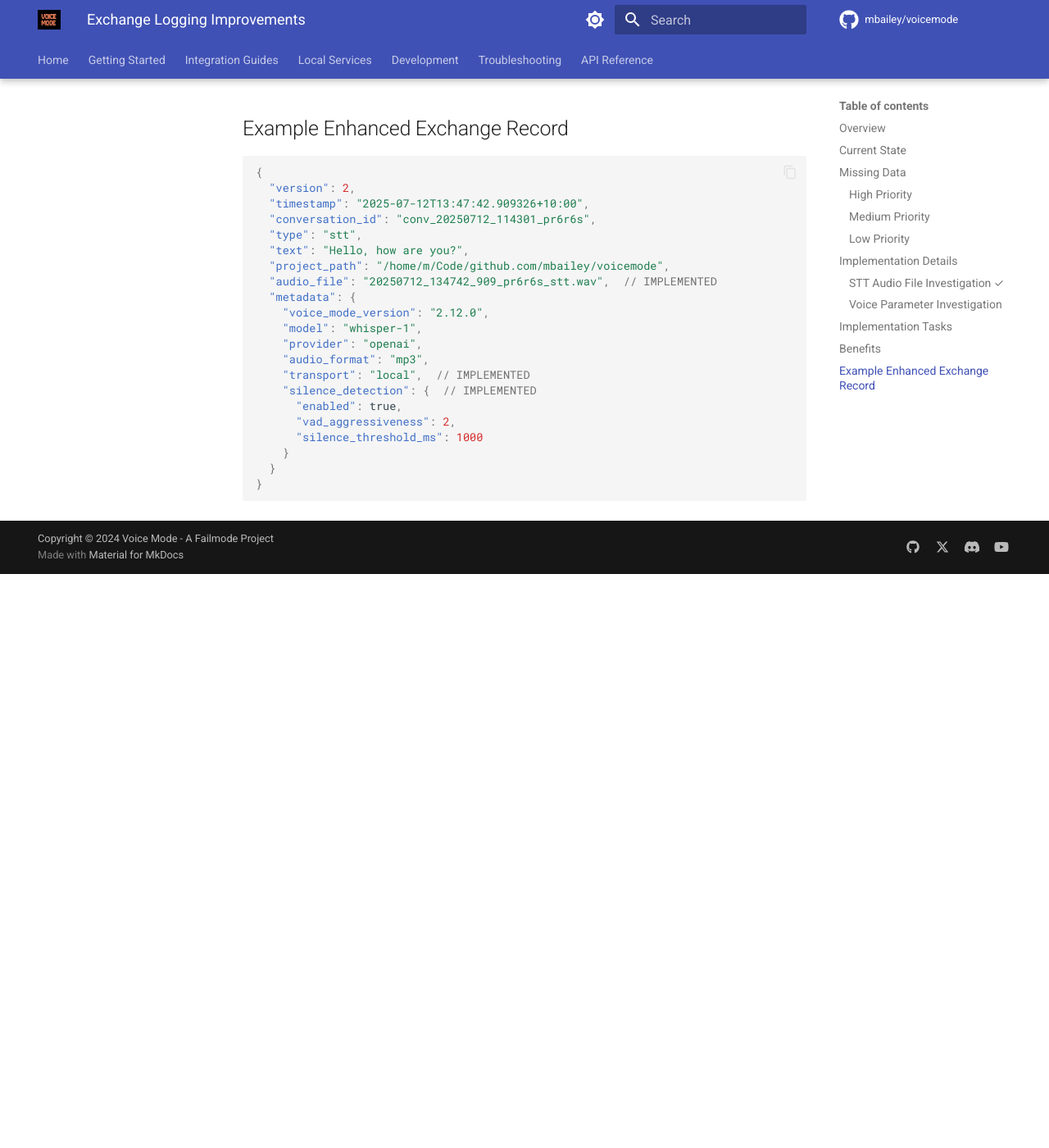
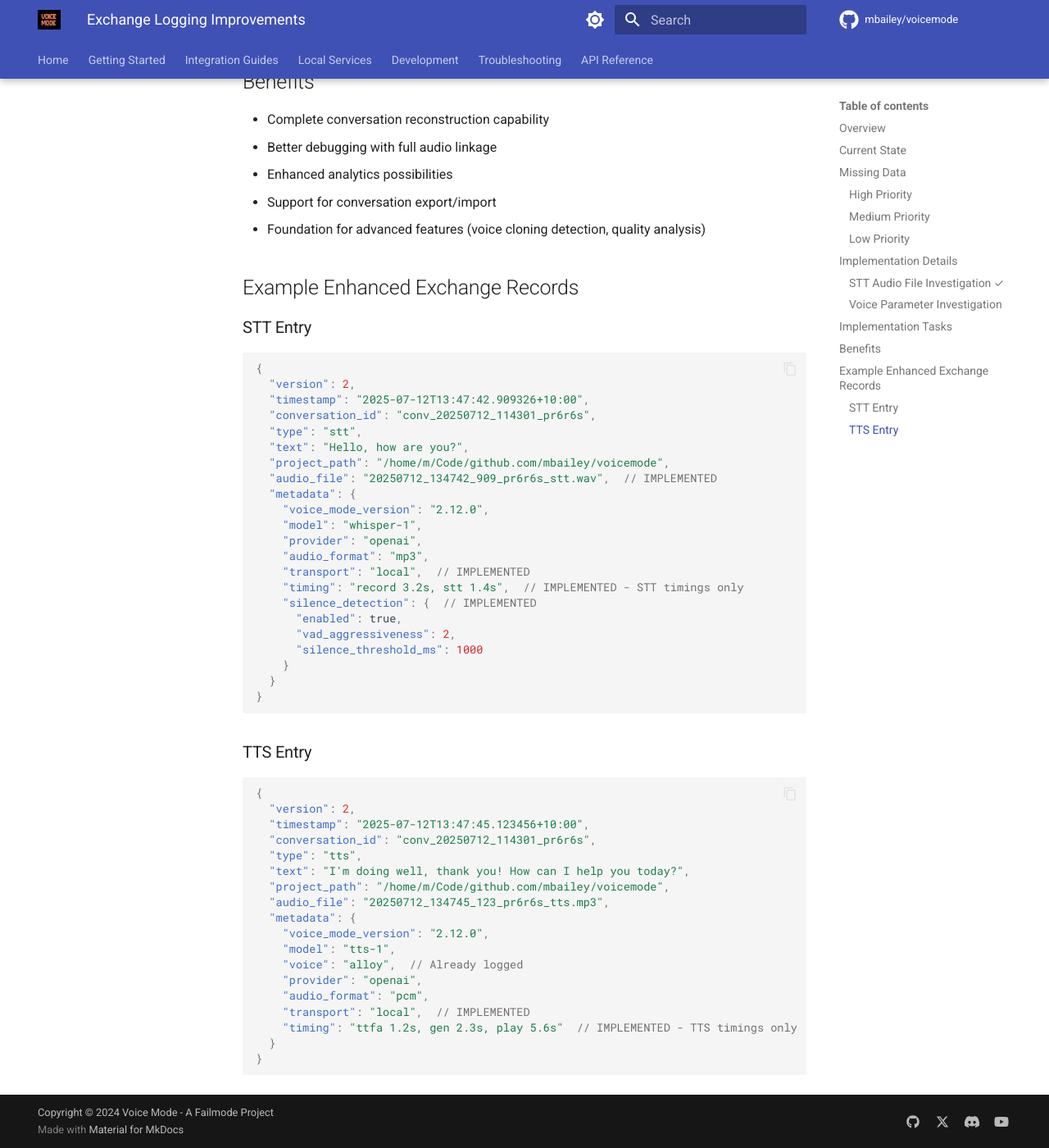
Before and after one commit to x85446/voicemode, an MkDocs documentation site: the page built from docs/tasks/exchange-logging-improvements/README.md, in a window 1280 px wide and 1400 px high, scrolled down 2336 px. Shown: the whole window at 82% size. Built offline with MkDocs 1.6.1 and Material for MkDocs 9.7.7, drawn with Linux system fonts in a browser that asks for light colours; comment, search, counter and statistics services are not loaded; before the commit the page ends 3036 px from its top, so only the background shows below that; some of the changed text lies outside the part shown.

Commit message:
feat: Split timing metrics between STT and TTS entries
- STT entries now log recording time and STT processing time
- TTS entries now log TTFA, generation, and playback time
- Removed total time from individual entries (conversation-level metric)
- Added scripts for viewing exchange logs:
  - scripts/tail-exchanges: Simple colored tail
  - scripts/tail-exchanges-pretty: Advanced viewer with filters
  - scripts/view-exchanges: View last N exchanges
- More accurate attribution of performance metrics

🤖 Generated with [Claude Code](https://claude.ai/code)

Co-Authored-By: Claude <noreply@anthropic.com>

````diff
--- a/docs/tasks/exchange-logging-improvements/README.md
+++ b/docs/tasks/exchange-logging-improvements/README.md
@@ -26,10 +26,14 @@ The exchanges log (`~/.voicemode/logs/exchanges_YYYY-MM-DD.jsonl`) currently cap
 4. **Silence Detection Settings** - If VAD was enabled and its parameters
 
 ### Medium Priority
-5. **Error/Retry Information** - If request failed and was retried
-6. **User/Session Info** - Optional user identifier if available
-7. **Temperature/Model Settings** - For providers that support these
-8. **Audio Duration** - Length of audio files
+5. **Timing Metrics Attribution** - Split timing between STT and TTS entries
+   - STT should have: record time, STT processing time
+   - TTS should have: TTFA, generation time, playback time
+   - Remove total time from individual entries
+6. **Error/Retry Information** - If request failed and was retried
+7. **User/Session Info** - Optional user identifier if available
+8. **Temperature/Model Settings** - For providers that support these
+9. **Audio Duration** - Length of audio files
 
 ### Low Priority
 9. **Cost Estimation** - Based on provider and usage
@@ -55,6 +59,7 @@ The exchanges log (`~/.voicemode/logs/exchanges_YYYY-MM-DD.jsonl`) currently cap
 - [x] ~~Add transport type to all exchanges~~ - Added to both STT and TTS
 - [x] ~~Log silence detection configuration~~ - Added to STT metadata
 - [x] ~~Create schema documentation for exchange format~~ - Updated docs/specs/conversation-logging-jsonl.md for v2
+- [x] ~~Split timing metrics between STT and TTS~~ - Each entry now has its relevant timings only
 - [ ] Update conversation browser to support new fields
 - [ ] Review all code that reads exchange logs
 - [x] ~~Implement backward-compatible format (keep version 1)~~ - Updated to version 2, None fields are filtered
@@ -72,8 +77,9 @@ The exchanges log (`~/.voicemode/logs/exchanges_YYYY-MM-DD.jsonl`) currently cap
 - Support for conversation export/import
 - Foundation for advanced features (voice cloning detection, quality analysis)
 
-## Example Enhanced Exchange Record
+## Example Enhanced Exchange Records
 
+### STT Entry
 ```json
 {
   "version": 2,
@@ -89,6 +95,7 @@ The exchanges log (`~/.voicemode/logs/exchanges_YYYY-MM-DD.jsonl`) currently cap
     "provider": "openai",
     "audio_format": "mp3",
     "transport": "local",  // IMPLEMENTED
+    "timing": "record 3.2s, stt 1.4s",  // IMPLEMENTED - STT timings only
     "silence_detection": {  // IMPLEMENTED
       "enabled": true,
       "vad_aggressiveness": 2,
@@ -97,3 +104,25 @@ The exchanges log (`~/.voicemode/logs/exchanges_YYYY-MM-DD.jsonl`) currently cap
   }
 }
 ```
+
+### TTS Entry
+```json
+{
+  "version": 2,
+  "timestamp": "2025-07-12T13:47:45.123456+10:00",
+  "conversation_id": "conv_20250712_114301_pr6r6s",
+  "type": "tts",
+  "text": "I'm doing well, thank you! How can I help you today?",
+  "project_path": "/home/m/Code/github.com/mbailey/voicemode",
+  "audio_file": "20250712_134745_123_pr6r6s_tts.mp3",
+  "metadata": {
+    "voice_mode_version": "2.12.0",
+    "model": "tts-1",
+    "voice": "alloy",  // Already logged
+    "provider": "openai",
+    "audio_format": "pcm",
+    "transport": "local",  // IMPLEMENTED
+    "timing": "ttfa 1.2s, gen 2.3s, play 5.6s"  // IMPLEMENTED - TTS timings only
+  }
+}
+```
````
Also changed, not shown: CHANGELOG.md (+5 -0 lines), 5 other files.
